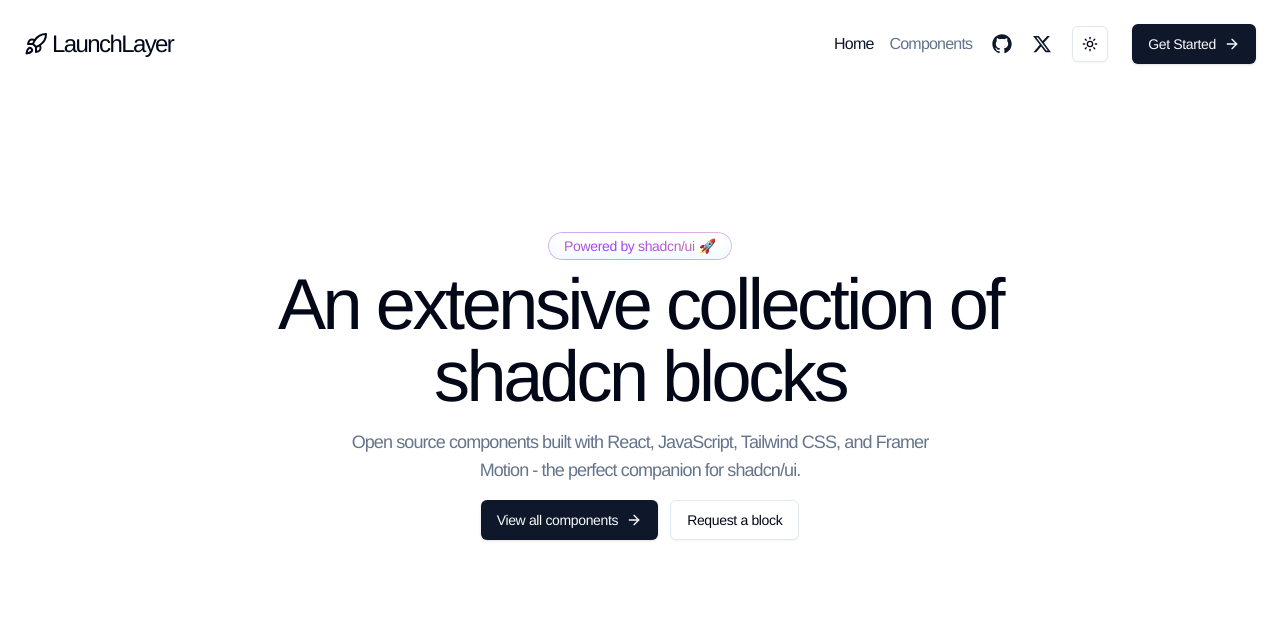
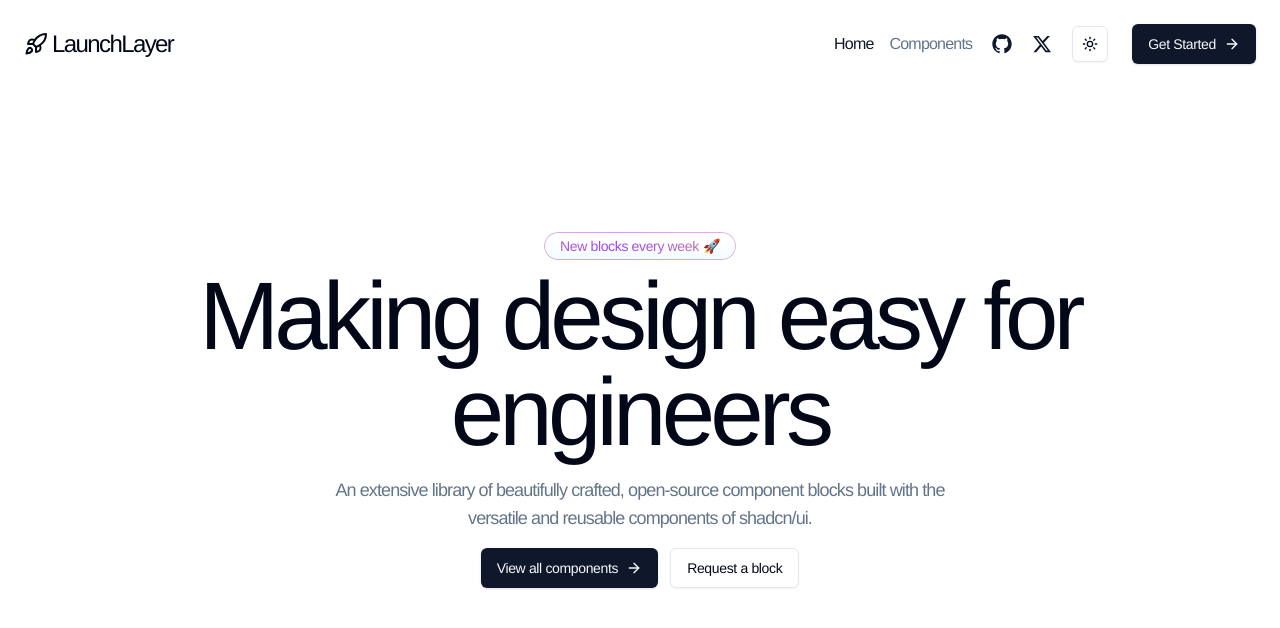
Before and after one commit to PiyushG-dev/launchlayer, a Next.js app: page / in a window 1280 px wide. Shown: the top 628 px of the page. Built offline with nearby package versions, Linux system fonts and the light colour scheme.

Commit message:
heroheading comp updated

```diff
--- /dev/null
+++ b/app/components/cta/page.jsx
@@ -0,0 +1,7 @@
+import React from "react";
+
+const Cta = () => {
+  return <div>Cta</div>;
+};
+
+export default Cta;
--- /dev/null
+++ b/app/components/feature/page.jsx
@@ -0,0 +1,7 @@
+import React from "react";
+
+const Feature = () => {
+  return <div>Feature</div>;
+};
+
+export default Feature;
--- /dev/null
+++ b/app/components/hero/page.jsx
@@ -0,0 +1,7 @@
+import React from "react";
+
+const Hero = () => {
+  return <div>hero</div>;
+};
+
+export default Hero;
--- a/components/layout/ComponentViewer.jsx
+++ /dev/null
@@ -1,73 +0,0 @@
-"use client";
-import React, { useState } from "react";
-import { Prism as SyntaxHighlighter } from "react-syntax-highlighter";
-import dracula from "react-syntax-highlighter/dist/cjs/styles/prism/dracula";
-
-const ComponentViewer = ({ component: Component, code }) => {
-  const [viewMode, setViewMode] = useState("preview"); // "preview" or "code"
-  const [viewport, setViewport] = useState("lg"); // Options: sm, md, lg
-
-  const viewportClasses = {
-    sm: "max-w-sm",
-    md: "max-w-md",
-    lg: "max-w-full",
-  };
-
-  return (
-    <div className="p-6 bg-gray-100 min-h-screen">
-      {/* Header Section */}
-      <div className="flex items-center justify-between mb-4">
-        <div>
-          <button
-            className={`px-4 py-2 mr-2 ${
-              viewMode === "preview" ? "bg-blue-500 text-white" : "bg-gray-300"
-            }`}
-            onClick={() => setViewMode("preview")}
-          >
-            Preview
-          </button>
-          <button
-            className={`px-4 py-2 ${
-              viewMode === "code" ? "bg-blue-500 text-white" : "bg-gray-300"
-            }`}
-            onClick={() => setViewMode("code")}
-          >
-            Code
-          </button>
-        </div>
-
-        {/* Responsive Controls */}
-        <div>
-          {["sm", "md", "lg"].map((size) => (
-            <button
-              key={size}
-              className={`px-3 py-2 mx-1 ${
-                viewport === size ? "bg-blue-500 text-white" : "bg-gray-300"
-              }`}
-              onClick={() => setViewport(size)}
-            >
-              {size.toUpperCase()}
-            </button>
-          ))}
-        </div>
-      </div>
-
-      {/* Main Content */}
-      <div
-        className={`border rounded-lg bg-white p-4 shadow-lg ${
-          viewMode === "preview" ? viewportClasses[viewport] : "max-w-full"
-        }`}
-      >
-        {viewMode === "preview" ? (
-          <Component />
-        ) : (
-          <SyntaxHighlighter language="jsx" style={dracula}>
-            {code}
-          </SyntaxHighlighter>
-        )}
-      </div>
-    </div>
-  );
-};
-
-export default ComponentViewer;
--- a/components/ui/hero-heading.jsx
+++ b/components/ui/hero-heading.jsx
@@ -17,17 +17,18 @@
                   `mr-1 inline animate-gradient bg-gradient-to-r from-[#ffaa40] via-[#9c40ff] to-[#ffaa40] bg-[length:var(--bg-size)_100%] bg-clip-text text-transparent`
                 )}
               >
-                Powered by shadcn/ui
+                New blocks every week
               </span>
               <span>🚀</span>
             </AnimatedGradientText>
-            <h1 className="text-center text-5xl tracking-tighter sm:text-7xl sm:tracking-[-3.4px] sm:max-w-3xl mt-2">
-              An extensive collection of shadcn blocks
+            <h1 className="text-center text-5xl tracking-tighter md:text-8xl sm:text-7xl md:tracking-[-4.8px] md:max-w-[62rem] mt-2">
+              Making design easy for engineers
             </h1>
           </div>
           <p className="tracking-tight sm:text-lg text-muted-foreground sm:tracking-tighter sm:w-3/4 lg:w-2/4 text-center">
-            Open source components built with React, JavaScript, Tailwind CSS,
-            and Framer Motion &#8208; the perfect companion for shadcn/ui.
+            An extensive library of beautifully crafted, open-source component
+            blocks built with the versatile and reusable components of
+            shadcn/ui.
           </p>
           <div className="flex flex-col sm:flex-row items-center gap-3">
             <Button asChild>
--- a/package.json
+++ b/package.json
@@ -15,9 +15,11 @@
     "@radix-ui/react-tabs": "^1.1.2",
     "class-variance-authority": "^0.7.0",
     "clsx": "^2.1.1",
+    "framer-motion": "^11.15.0",
     "lucide-react": "^0.454.0",
     "next": "15.0.4",
     "next-themes": "^0.4.4",
+    "re-resizable": "^6.10.3",
     "react": "19.0.0",
     "react-dom": "19.0.0",
     "react-syntax-highlighter": "^15.6.1",
```
Also changed, not shown: app/components/page.jsx (+0 -24 lines), 1 other file (tests, documents, lock files or other folders).
